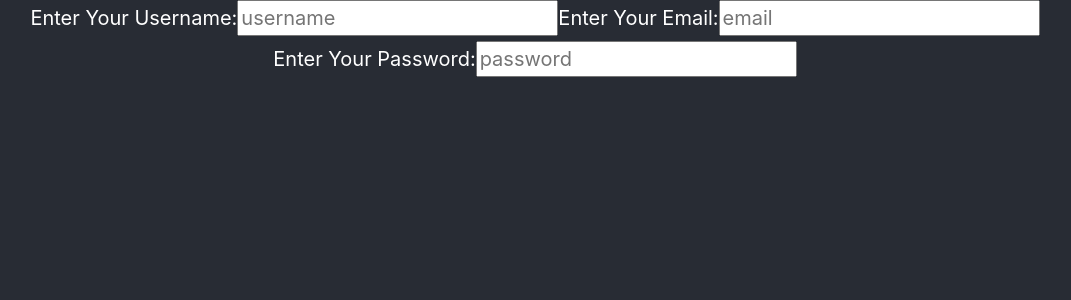
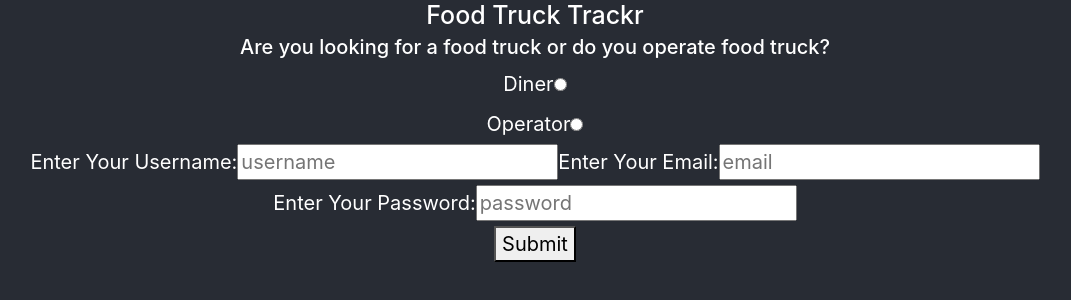
Before and after one commit to Food-Truck-Project/Front-end, a React (Create React App) app: page / in a window 1280 px wide. Shown: the top 300 px of the page, without its empty margins (105-1176 px from the left). Built offline with nearby package versions, Linux system fonts and the light colour scheme.

Commit message:
yup installed, radio selection for diner or operator made and functional, input fields for username, pass, email made and functional

```diff
--- a/package.json
+++ b/package.json
@@ -13,7 +13,8 @@
     "react-scripts": "4.0.0",
     "reactstrap": "^8.7.1",
     "styled-components": "^5.2.1",
-    "web-vitals": "^0.2.4"
+    "web-vitals": "^0.2.4",
+    "yup": "^0.29.3"
   },
   "scripts": {
     "start": "react-scripts start",
--- a/src/App.css
+++ b/src/App.css
@@ -11,4 +11,16 @@ html {
   min-height: 100vh;
   font-size: 2rem;
   color: white;
+  display: flex;
+  flex-direction: column;
 }
+
+
+/* styling for div containing radio distinction for user type between diner and operator */
+.userTypeForm {
+  display: flex;
+  flex-direction: column;
+}
+.userTypeForm label {
+  margin: .5rem;
+}
--- a/src/App.js
+++ b/src/App.js
@@ -4,24 +4,65 @@ import React, { useState } from "react";
 import ReactDOM from "react-dom";
 import { BrowserRouter as Router, Link, Route } from "react-router-dom";
 import styled from 'styled-components'
+import * as Yup from "yup";
 
+
+//validating usertype and login information
+const formSchema = Yup.object().shape({
+  userType: Yup
+    .string()
+    .required("Must include selection."),
+  username: Yup
+    .string()
+    .required("Username is Required")
+    .min(3, "Usernames must be at least 3 characters long."),
+  email: Yup
+    .string()
+    .email("Must be a valid email address.")
+    .required("Must include email address."),
+  password: Yup
+    .string()
+    .required("Password is Required")
+    .min(6, "Passwords must be at least 6 characters long."),
+});
 
 function App() {
 
+  //state hook
   const [form, setForm]=useState({
+    userType: "",
     username: "",
     email: "",
     password: "",
   })
 
-//event handler for input changes
-const handleChange= event => setForm(event.target.value)
 
 
+//event handler for input changes
+const handleChange= event => {
+  const {name, type, value, checked } = event.target;
+  const updatedInfo = type === "checkbox" ? checked: value
+  setForm({ ...form, [name]: updatedInfo})
+}
 
+//main component function return, returns login form
   return (
     <div className="App">
+      <h1>Food Truck Trackr</h1>
        <form>
+
+         {/* diner or food truck operator radio selection */}
+         <div className="userTypeForm">
+         <h2>Are you looking for a food truck or do you operate food truck?</h2>
+         <label htmlFor="userType">Diner
+            <input name="userType" type="radio" value="a" checked={form.userType==="a"} onChange={handleChange} />
+         </label>
+         <label htmlFor="userType">Operator
+            <input name="userType" type="radio" value="b" checked={form.userType==="b"} onChange={handleChange} />
+         </label>
+         </div>
+
+         {/* username/pass/email */}
          <label htmlFor="username"> Enter Your Username:
            <input name="username" type="text" value={form.username} placeholder="username" onChange={handleChange} />
          </label>
@@ -31,6 +72,8 @@ const handleChange= event => setForm(event.target.value)
          <label htmlFor="password">Enter Your Password:
           <input name="password" type="text" value={form.password} placeholder="password" onChange={handleChange} />
          </label>
+
+          <br></br><button type="submit">Submit</button>
        </form>
     </div>
   );
```
Also changed, not shown: 1 other file (tests, documents, lock files or other folders).
